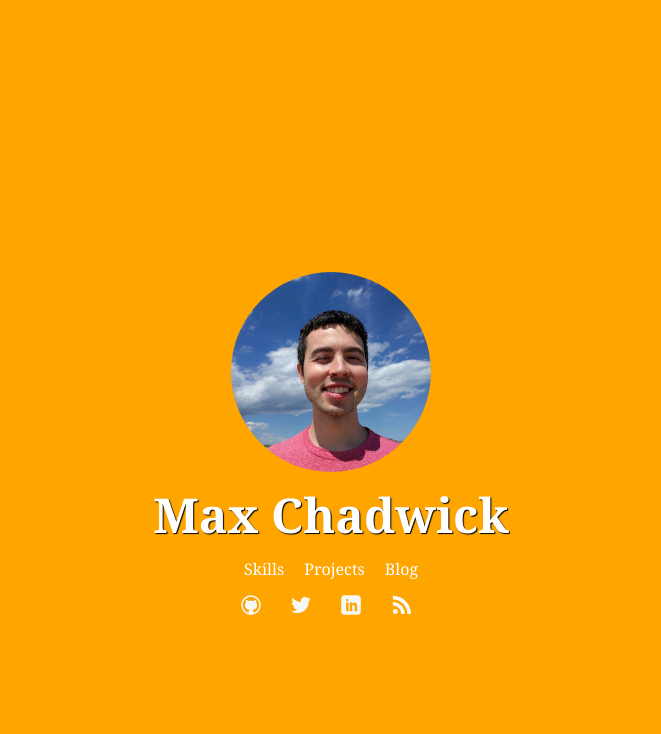
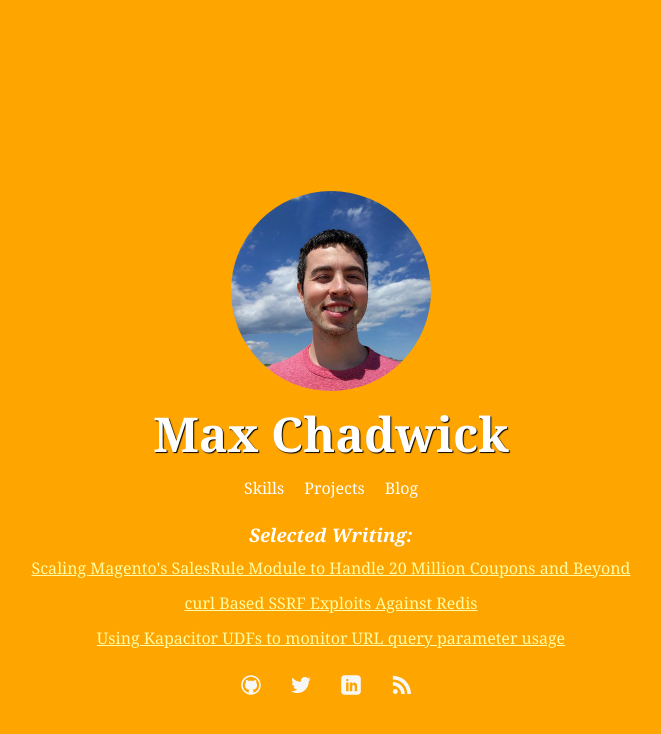
Before and after one commit to mpchadwick/mpchadwick.github.io, a Jekyll site: the page built from index.html, in a window 1280 px wide. Shown: the top 734 px of the page, without its empty margins (309-970 px from the left). Built offline with Jekyll 4.4.1, drawn with Linux system fonts in a browser that asks for light colours.

Commit message:
Add featured writing to home page

```diff
--- a/_sass/_home.scss
+++ b/_sass/_home.scss
@@ -97,6 +97,29 @@ body.home {
         font-size: 24px;
     }
 }
+.home-featured-writing__header {
+  margin-bottom: 0.5em;
+  margin-top: 1em;
+  text-align: center;
+  font-style: italic;
+}
+.home-featured-writing__list {
+  margin-left: 30px;
+  margin-right: 30px;
+}
+.home-featured-writing__item {
+  list-style: none;
+  text-align: center;
+  line-height: 1.4em;
+  margin-bottom: 0.8em;
+}
+.home-featured-writing__link {
+  color: #fffca3;
+  text-decoration: underline;
+  &:hover {
+    color: darken(#fffca3, 15%);
+  }
+}
 .social-icon {
   fill: #f7f7f7;
 }
--- a/index.html
+++ b/index.html
@@ -12,6 +12,20 @@ include-social: true
         <li class="home-menu__item"><a class="home-menu__item-link" href="/projects/">Projects</a></li>
         <li class="home-menu__item"><a class="home-menu__item-link" href="/blog/">Blog</a></li>
     </ul>
+    <h3 class="home-featured-writing__header">Selected Writing:</h3>
+    <ul class="home-featured-writing__list">
+        <li class="home-featured-writing__item">
+            <a class="home-featured-writing__link" href="{{ site.baseurl }}{% link _posts/2017-04-18-scaling-magento-sales-rule-to-20-million-coupons-and-beyond.md %}">Scaling Magento's SalesRule Module to Handle 20 Million Coupons and Beyond</a>
+        </li>
+        <li class="home-featured-writing__item">
+            <a class="home-featured-writing__link" href="{{ site.baseurl }}{% link _posts/2017-08-14-ssrf-exploits-against-redis.md %}">curl Based SSRF Exploits Against Redis</a>
+        </li>
+        <li class="home-featured-writing__item">
+            <a class="home-featured-writing__link" href="{{ site.baseurl }}{% link _posts/2016-07-26-kapacitor-udf-url-query-param-usage.md %}">Using Kapacitor UDFs to monitor URL query parameter usage
+
+</a>
+        </li>
+    </ul>
     {% include social-links.html %}
     <div class="clear"></div>
 </div>
```
